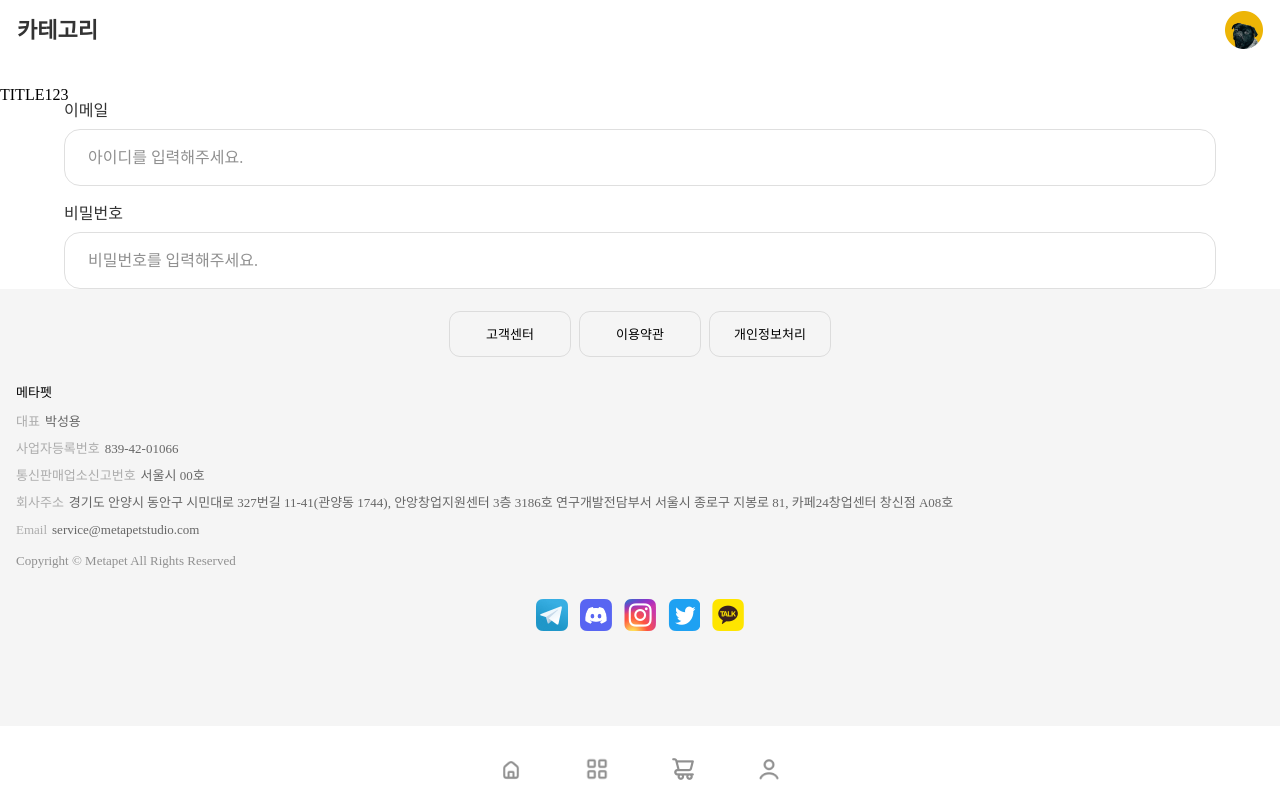
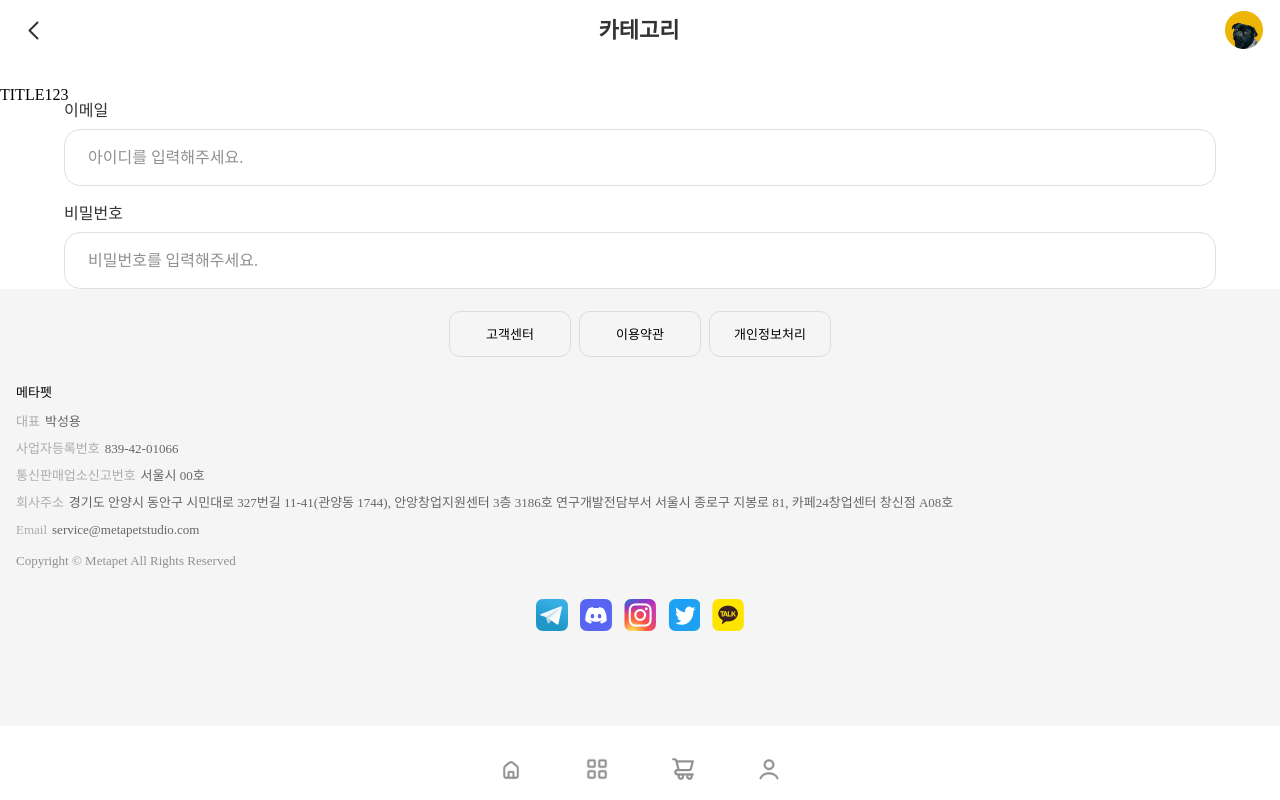
Before and after one commit to KimDongSin/metaPetShop, a React (Create React App) app: page / in a window 1280 px wide. Built offline with nearby package versions, Linux system fonts and the light colour scheme; the HTML template or start-up script is replaced by a standard one; a web font is replaced by a local one.

Commit message:
header type3 생성

```diff
--- a/src/components/layout/Header.js
+++ b/src/components/layout/Header.js
@@ -3,6 +3,7 @@ import styled from "styled-components";
 // footer link icon
 import logo from '../../assets/images/common/logo.png';
 import userDefault from '../../assets/images/common/user_img.png';
+import backArrow from '../../assets/images/common/back_arrow_icon.png';
 
 
 
@@ -76,8 +77,6 @@ const Login = styled.div`
 `;
 
 
-
-
 const HeaderTitle = styled.div`
     span {
         font-size: 22px;
@@ -86,6 +85,14 @@ const HeaderTitle = styled.div`
     }
 `;
 
+const HeaderBack = styled.div`
+    a {
+        img {
+            width: 36px;
+            height: 36px;
+        }
+    }
+`;
 
 
 
@@ -109,16 +116,28 @@ function Header() {
                 </HeaderUser>
             </HeaderContainer> */}
 
-            <HeaderContainer>
+            {/* <HeaderContainer>
                 <HeaderTitle>
                     <span>카테고리</span>
                 </HeaderTitle>
                 <Login>
                     <a href="#none"><img src={userDefault} /></a>
                 </Login>
+            </HeaderContainer> */}
+
+            <HeaderContainer>
+                <HeaderBack>
+                    <a href="#none"><img src={backArrow} /></a>
+                </HeaderBack>
+
+                <HeaderTitle>
+                    <span>카테고리</span>
+                </HeaderTitle>
+
+                <Login>
+                    <a href="#none"><img src={userDefault} /></a>
+                </Login>
             </HeaderContainer>
-
-            {/* <HeaderContainer></HeaderContainer> */}
         </Wrapper>
     );
 }
```
